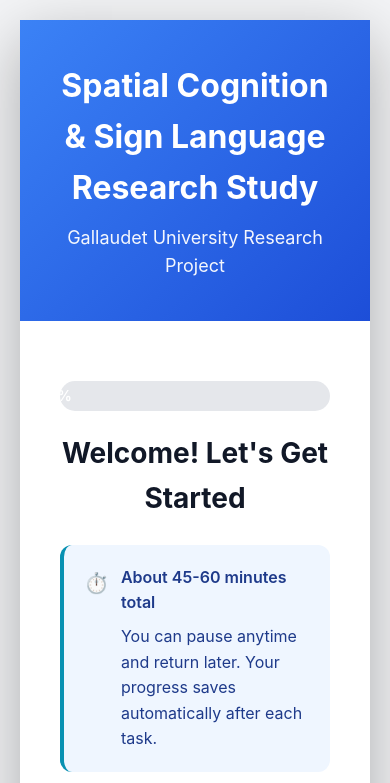
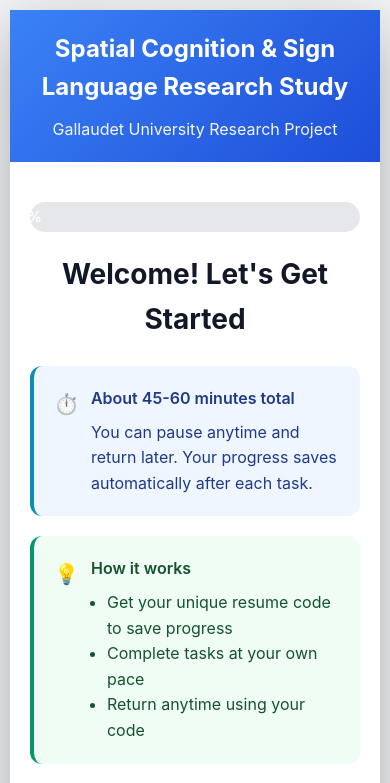
Before and after one commit to melodyfschwenk/dissertation-study, a plain HTML site: page index.html in a window 390 px wide. Shown: the top 783 px of the page. Drawn offline with Linux system fonts and the light colour scheme.

Commit message:
Improve mobile layout

```diff
--- a/index.html
+++ b/index.html
@@ -229,7 +229,14 @@
 
     /* Responsive */
     @media (max-width: 768px) {
+      body { padding: 10px; }
       .container { border-radius: 0; margin: 0; }
+      .header { padding: 20px; }
+      .header h1 { font-size: 24px; }
+      .header p { font-size: 16px; }
+      .content { padding: 20px; }
+      .card { padding: 20px; }
+      .modal-content { padding: 20px; }
       .form-row, .consent-grid, .video-container { grid-template-columns: 1fr; }
       .session-details { grid-template-columns: 1fr; }
       .button-group { flex-direction: column; }
```
